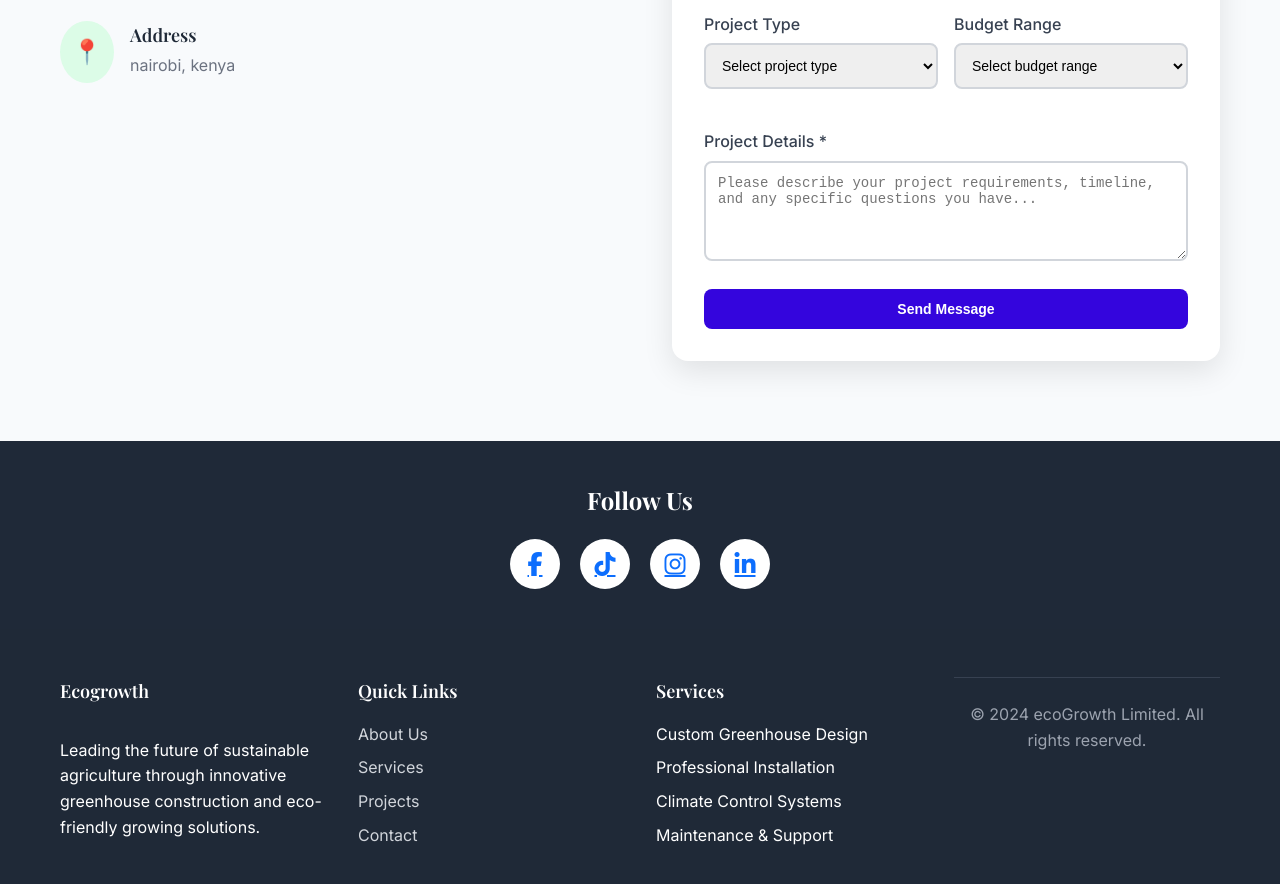
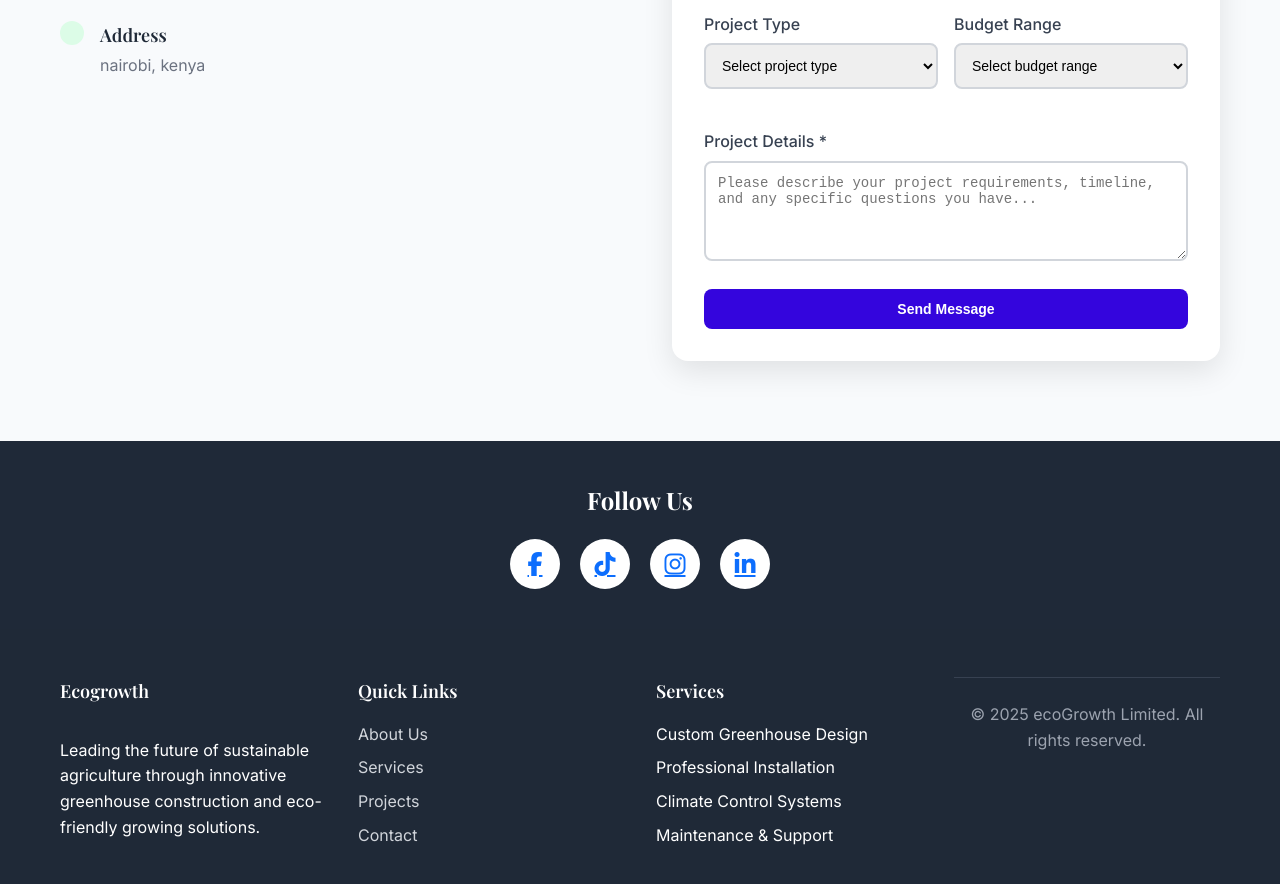
Before and after one commit to Alisa237685/ecogrothlimited, a plain HTML site: page index.html in a window 1280 px wide. Shown: the part 4876-5760 px from the top of the page. Drawn offline with nearby package versions, Linux system fonts and the light colour scheme.

Commit message:
Update index.html

```diff
--- a/index.html
+++ b/index.html
@@ -313,7 +313,7 @@
                     </div>
 
                     <div class="contact-item">
-                        <div class="contact-icon">📍</div>
+                        <div class="contact-icon"> </div>
                         <div>
                             <h4>Address</h4>
                             <p>nairobi, kenya</p>
@@ -450,7 +450,7 @@
 
 
             <div class="footer-bottom">
-                <p>&copy; 2024 ecoGrowth Limited. All rights reserved.</p>
+                <p>&copy; 2025 ecoGrowth Limited. All rights reserved.</p>
             </div>
         </div>
     </footer>
@@ -458,4 +458,5 @@
     <script src="script.js"></script>
 </body>
 
+
 </html>
```
